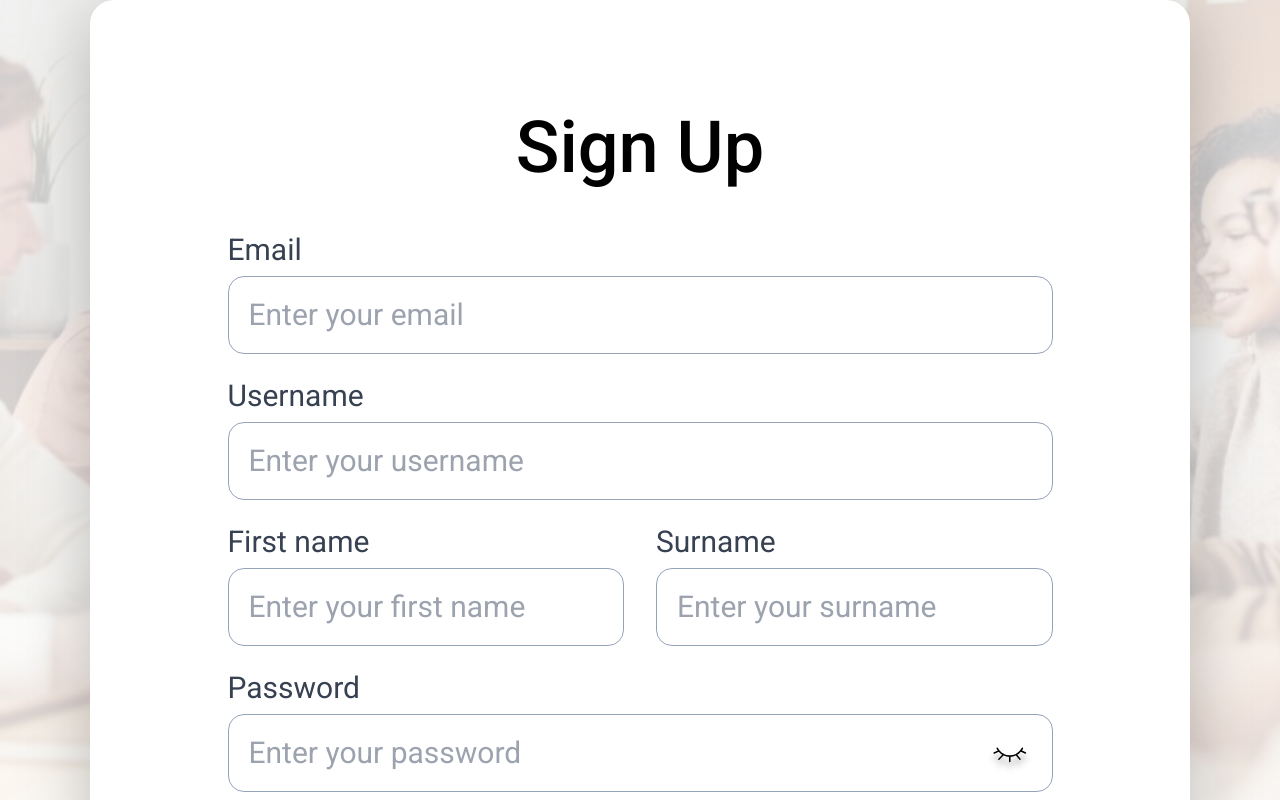
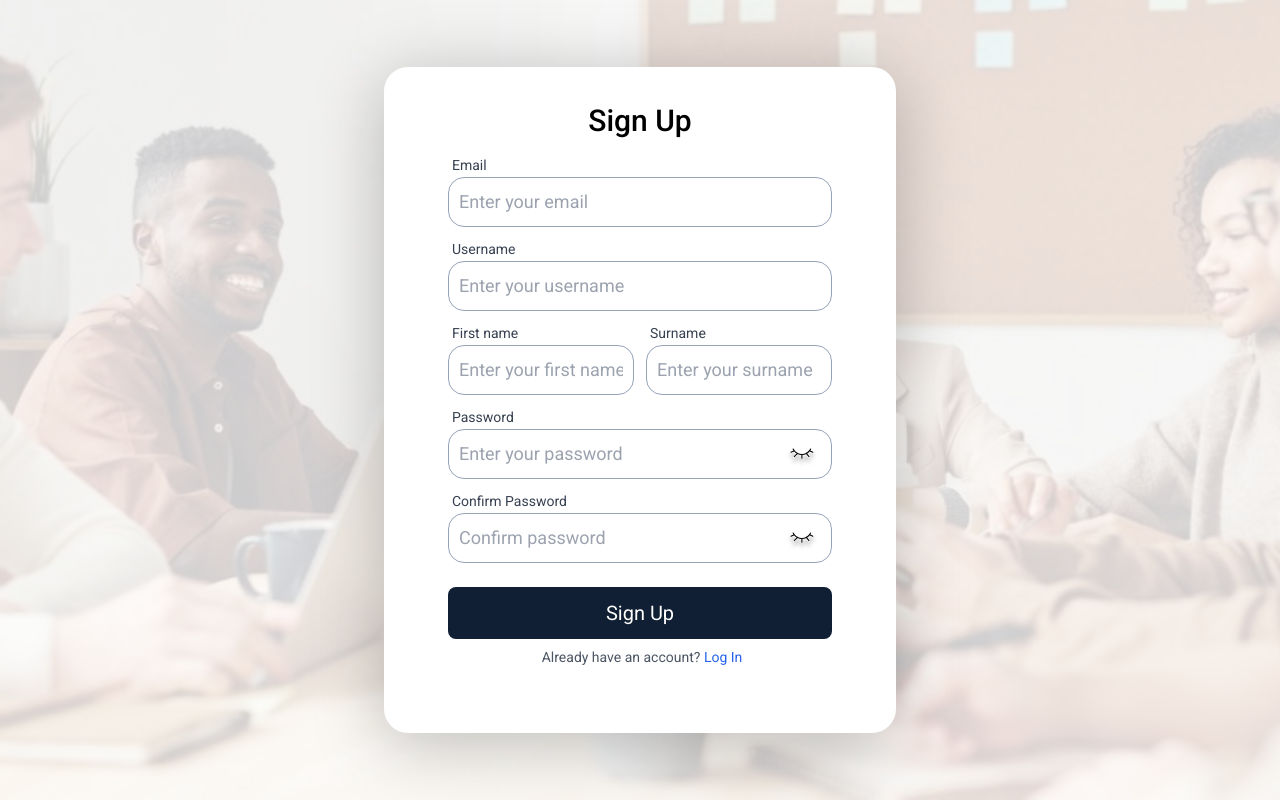
Before and after one commit to Bhanujaya/SE-frontend, a Next.js app: page /register in a window 1280 px wide. Shown: the top 800 px of the page. Built offline with nearby package versions, Linux system fonts and the light colour scheme.

Commit message:
fix size

```diff
--- a/src/app/globals.css
+++ b/src/app/globals.css
@@ -1,6 +1,6 @@
 @import url('https://fonts.googleapis.com/css2?family=Roboto:ital,wght@0,100;0,300;0,400;0,500;0,700;0,900;1,100;1,300;1,400;1,500;1,700;1,900&display=swap');
 .eMessage {
-    @apply text-red-500 text-xl ml-2 mt-1 -mb-4;
+    @apply text-red-500 text-sm ml-2  -mb-3;
 }
 
 @tailwind base;
--- a/src/app/register/page.tsx
+++ b/src/app/register/page.tsx
@@ -67,79 +67,78 @@ export default function Register() {
             opacity: 0.2
           }}
         ></div>
-        <div className='bg-white relative z-10 shadow-4xl rounded-3xl overflow-hidden  my-auto'
-          style={{ width: '1100px', height: '1300px' }}>
+        <div className='bg-white relative z-10 shadow-4xl rounded-3xl overflow-hidden  my-auto w-2/5 h-5/6'>
           <div className="mt-4 flex flex-col items-center justify-center">
-            <h1 className="text-7xl mx-auto mt-24 font-sans font-medium">Sign Up</h1>
-            <form onSubmit={handleSubmit} className="space-y-6 w-full lg:w-3/4 mx-auto mt-12">
+            <h1 className="text-3xl mx-auto mt-5 font-sans font-medium">Sign Up</h1>
+            <form onSubmit={handleSubmit} className="space-y-3 w-full lg:w-3/4 mx-auto mt-4">
               <div>
-                <label className="block text-3xl text-gray-700">Email</label>
+                <label className="ml-1 block text-sm text-gray-700">Email</label>
                 <input
                   type="text"
                   placeholder="Enter your email"
                   value={email}
                   onChange={(e) => setEmail(e.target.value)}
-                  className="mt-2 p-5 w-full text-3xl border border-slate-400 rounded-2xl  focus:outline-customDarkBlue"
+                  className="mt-0.5 p-2.5 w-full text-lg border border-slate-400 rounded-2xl  focus:outline-customDarkBlue"
                 />
                 {errors.email && <p className="eMessage">{errors.email}</p>}
               </div>
 
               <div>
-                <label className="block text-3xl text-gray-700">Username</label>
+                <label className="ml-1 block text-sm text-gray-700">Username</label>
                 <input
                   type="text"
                   placeholder="Enter your username"
                   value={username}
                   onChange={(e) => setUsername(e.target.value)}
-                  className="mt-2 p-5 w-full text-3xl border border-slate-400 rounded-2xl focus:outline-customDarkBlue"
+                  className="mt-0.5 p-2.5 w-full text-lg border border-slate-400 rounded-2xl focus:outline-customDarkBlue"
                 />
                 {errors.username && <p className="eMessage">{errors.username}</p>}
               </div>
 
-              <div className="flex space-x-8">
+              <div className="flex space-x-3">
                 <div className="w-1/2">
-                  <label className="block text-3xl text-gray-700">First name</label>
+                  <label className="ml-1 block text-sm text-gray-700">First name</label>
                   <input
                     type="text"
                     placeholder="Enter your first name"
                     value={firstName}
                     onChange={(e) => setFirstName(e.target.value)}
-                    className="mt-2 p-5 w-full text-3xl border border-slate-400 rounded-2xl focus:outline-customDarkBlue"
+                    className="mt-0.5 p-2.5 w-full text-lg border border-slate-400 rounded-2xl focus:outline-customDarkBlue"
                   />
                   {errors.firstName && <p className="eMessage">{errors.firstName}</p>}
                 </div>
 
                 <div className="w-1/2">
-                  <label className="block text-3xl text-gray-700">Surname</label>
+                  <label className="ml-1 block text-sm text-gray-700">Surname</label>
                   <input
                     type="text"
                     placeholder="Enter your surname"
                     value={surname}
                     onChange={(e) => setSurname(e.target.value)}
-                    className="mt-2 p-5 w-full text-3xl border border-slate-400 rounded-2xl focus:outline-customDarkBlue"
+                    className="mt-0.5 p-2.5 w-full text-lg border border-slate-400 rounded-2xl focus:outline-customDarkBlue"
                   />
                   {errors.surname && <p className="eMessage">{errors.surname}</p>}
                 </div>
               </div>
 
               <div>
-                <label className="block text-3xl text-gray-700">Password</label>
+                <label className="ml-1 block text-sm text-gray-700">Password</label>
                 <div className="relative w-full">
                   <input
                     type={showPassword ? 'text' : 'password'}
                     placeholder="Enter your password"
                     value={password}
                     onChange={(e) => setPassword(e.target.value)}
-                    className="mt-2 p-5 w-full text-3xl border border-slate-400 rounded-2xl focus:outline-customDarkBlue pr-12"
+                    className="mt-0.5 p-2.5 w-full text-lg border border-slate-400 rounded-2xl focus:outline-customDarkBlue pr-12"
                   />
                   <button
                     type="button"
                     onClick={togglePassword}
-                    className="absolute inset-y-0 right-3 top-5 flex items-center text-xl leading-5 focus:outline-none"
+                    className="absolute inset-y-0 right-0 top-2 flex items-center text-xl leading-5 focus:outline-none"
                   >
                     {showPassword ? (
-                      <svg  width="55" height="50" viewBox="0 0 32 32" fill="none" xmlns="http://www.w3.org/2000/svg"> <path d="M22.2991 12.1613C22.2991 12.1613 19.2991 18.1613 12.2991 18.1613C5.29907 18.1613 2.29907 12.1613 2.29907 12.1613C2.29907 12.1613 5.29907 6.16125 12.2991 6.16125C19.2991 6.16125 22.2991 12.1613 22.2991 12.1613Z" stroke="black" stroke-linecap="round"/> <circle cx="12.2991" cy="12.1613" r="3" stroke="black" stroke-linecap="round"/> </svg>                      ) : (
-                      <svg width="55" height="50" viewBox="0 0 35 32" fill="none" xmlns="http://www.w3.org/2000/svg" > <g filter="url(#filter0_d_1_2002)"> <path d="M23.1284 9.16125C23.1284 9.16125 22.8081 9.82861 22.1284 10.6757M15.1284 14.1613C13.5204 14.1613 12.1763 13.749 11.077 13.1613M15.1284 14.1613C16.7364 14.1613 18.0806 13.749 19.1798 13.1613M15.1284 14.1613V17.6613M7.12842 9.16125C7.12842 9.16125 7.48209 9.89807 8.23469 10.806M11.077 13.1613L8.12842 16.1613M11.077 13.1613C9.81761 12.4879 8.87966 11.5841 8.23469 10.806M19.1798 13.1613L21.6284 16.1613M19.1798 13.1613C20.5102 12.4499 21.4819 11.4815 22.1284 10.6757M8.23469 10.806L5.12842 12.1613M22.1284 10.6757L25.1284 12.1613" stroke="black" strokeLinecap="round" /> </g> <defs> <filter id="filter0_d_1_2002" x="-0.871582" y="0.161255" width="39.061" height="38.883" filterUnits="userSpaceOnUse" colorInterpolationFilters="sRGB" > <feFlood floodOpacity="0" result="BackgroundImageFix" /> <feColorMatrix in="SourceAlpha" type="matrix" values="0 0 0 0 0 0 0 0 0 0 0 0 0 0 0 0 0 0 127 0" result="hardAlpha" /> <feOffset dy="4" /> <feGaussianBlur stdDeviation="2" /> <feComposite in2="hardAlpha" operator="out" /> <feColorMatrix type="matrix" values="0 0 0 0 0 0 0 0 0 0 0 0 0 0 0 0 0 0 0.25 0" /> <feBlend mode="normal" in2="BackgroundImageFix" result="effect1_dropShadow_1_2002" /> <feBlend mode="normal" in="SourceGraphic" in2="effect1_dropShadow_1_2002" result="shape" /> </filter> </defs> </svg>
+                      <svg  width="55" height="35" viewBox="0 0 32 32" fill="none" xmlns="http://www.w3.org/2000/svg"> <path d="M22.2991 12.1613C22.2991 12.1613 19.2991 18.1613 12.2991 18.1613C5.29907 18.1613 2.29907 12.1613 2.29907 12.1613C2.29907 12.1613 5.29907 6.16125 12.2991 6.16125C19.2991 6.16125 22.2991 12.1613 22.2991 12.1613Z" stroke="black" stroke-linecap="round"/> <circle cx="12.2991" cy="12.1613" r="3" stroke="black" stroke-linecap="round"/> </svg>                      ) : (
+                      <svg width="55" height="35" viewBox="0 0 35 32" fill="none" xmlns="http://www.w3.org/2000/svg" > <g filter="url(#filter0_d_1_2002)"> <path d="M23.1284 9.16125C23.1284 9.16125 22.8081 9.82861 22.1284 10.6757M15.1284 14.1613C13.5204 14.1613 12.1763 13.749 11.077 13.1613M15.1284 14.1613C16.7364 14.1613 18.0806 13.749 19.1798 13.1613M15.1284 14.1613V17.6613M7.12842 9.16125C7.12842 9.16125 7.48209 9.89807 8.23469 10.806M11.077 13.1613L8.12842 16.1613M11.077 13.1613C9.81761 12.4879 8.87966 11.5841 8.23469 10.806M19.1798 13.1613L21.6284 16.1613M19.1798 13.1613C20.5102 12.4499 21.4819 11.4815 22.1284 10.6757M8.23469 10.806L5.12842 12.1613M22.1284 10.6757L25.1284 12.1613" stroke="black" strokeLinecap="round" /> </g> <defs> <filter id="filter0_d_1_2002" x="-0.871582" y="0.161255" width="39.061" height="38.883" filterUnits="userSpaceOnUse" colorInterpolationFilters="sRGB" > <feFlood floodOpacity="0" result="BackgroundImageFix" /> <feColorMatrix in="SourceAlpha" type="matrix" values="0 0 0 0 0 0 0 0 0 0 0 0 0 0 0 0 0 0 127 0" result="hardAlpha" /> <feOffset dy="4" /> <feGaussianBlur stdDeviation="2" /> <feComposite in2="hardAlpha" operator="out" /> <feColorMatrix type="matrix" values="0 0 0 0 0 0 0 0 0 0 0 0 0 0 0 0 0 0 0.25 0" /> <feBlend mode="normal" in2="BackgroundImageFix" result="effect1_dropShadow_1_2002" /> <feBlend mode="normal" in="SourceGraphic" in2="effect1_dropShadow_1_2002" result="shape" /> </filter> </defs> </svg>
                       )}
                   </button>
                 </div>
@@ -147,23 +146,23 @@ export default function Register() {
               </div>
 
               <div>
-                <label className="block text-3xl text-gray-700">Confirm Password</label>
+                <label className="ml-1 block text-sm text-gray-700">Confirm Password</label>
                 <div className="relative w-full">
                   <input
                     type={showConfirmPassword ? 'text' : 'password'}
                     placeholder="Confirm password"
                     value={confirmPassword}
                     onChange={(e) => setConfirmPassword(e.target.value)}
-                    className="mt-2 p-5 w-full text-3xl border border-slate-400 rounded-2xl focus:outline-customDarkBlue pr-12"
+                    className="mt-0.5 p-2.5 w-full text-lg border border-slate-400 rounded-2xl focus:outline-customDarkBlue pr-12"
                   />
                   <button
                     type="button"
                     onClick={toggleConfirmPassword}
-                    className="absolute inset-y-0 right-3 top-5 flex items-center text-xl leading-5 focus:outline-none"
+                    className="absolute inset-y-0 right-0 top-2 flex items-center text-xl leading-5 focus:outline-none"
                   >
                      {showConfirmPassword ? (
-                      <svg  width="55" height="50" viewBox="0 0 32 32" fill="none" xmlns="http://www.w3.org/2000/svg"> <path d="M22.2991 12.1613C22.2991 12.1613 19.2991 18.1613 12.2991 18.1613C5.29907 18.1613 2.29907 12.1613 2.29907 12.1613C2.29907 12.1613 5.29907 6.16125 12.2991 6.16125C19.2991 6.16125 22.2991 12.1613 22.2991 12.1613Z" stroke="black" stroke-linecap="round"/> <circle cx="12.2991" cy="12.1613" r="3" stroke="black" stroke-linecap="round"/> </svg>                      ) : (
-                      <svg width="55" height="50" viewBox="0 0 35 32" fill="none" xmlns="http://www.w3.org/2000/svg" > <g filter="url(#filter0_d_1_2002)"> <path d="M23.1284 9.16125C23.1284 9.16125 22.8081 9.82861 22.1284 10.6757M15.1284 14.1613C13.5204 14.1613 12.1763 13.749 11.077 13.1613M15.1284 14.1613C16.7364 14.1613 18.0806 13.749 19.1798 13.1613M15.1284 14.1613V17.6613M7.12842 9.16125C7.12842 9.16125 7.48209 9.89807 8.23469 10.806M11.077 13.1613L8.12842 16.1613M11.077 13.1613C9.81761 12.4879 8.87966 11.5841 8.23469 10.806M19.1798 13.1613L21.6284 16.1613M19.1798 13.1613C20.5102 12.4499 21.4819 11.4815 22.1284 10.6757M8.23469 10.806L5.12842 12.1613M22.1284 10.6757L25.1284 12.1613" stroke="black" strokeLinecap="round" /> </g> <defs> <filter id="filter0_d_1_2002" x="-0.871582" y="0.161255" width="39.061" height="38.883" filterUnits="userSpaceOnUse" colorInterpolationFilters="sRGB" > <feFlood floodOpacity="0" result="BackgroundImageFix" /> <feColorMatrix in="SourceAlpha" type="matrix" values="0 0 0 0 0 0 0 0 0 0 0 0 0 0 0 0 0 0 127 0" result="hardAlpha" /> <feOffset dy="4" /> <feGaussianBlur stdDeviation="2" /> <feComposite in2="hardAlpha" operator="out" /> <feColorMatrix type="matrix" values="0 0 0 0 0 0 0 0 0 0 0 0 0 0 0 0 0 0 0.25 0" /> <feBlend mode="normal" in2="BackgroundImageFix" result="effect1_dropShadow_1_2002" /> <feBlend mode="normal" in="SourceGraphic" in2="effect1_dropShadow_1_2002" result="shape" /> </filter> </defs> </svg>
+                      <svg  width="55" height="35" viewBox="0 0 32 32" fill="none" xmlns="http://www.w3.org/2000/svg"> <path d="M22.2991 12.1613C22.2991 12.1613 19.2991 18.1613 12.2991 18.1613C5.29907 18.1613 2.29907 12.1613 2.29907 12.1613C2.29907 12.1613 5.29907 6.16125 12.2991 6.16125C19.2991 6.16125 22.2991 12.1613 22.2991 12.1613Z" stroke="black" stroke-linecap="round"/> <circle cx="12.2991" cy="12.1613" r="3" stroke="black" stroke-linecap="round"/> </svg>                      ) : (
+                      <svg width="55" height="35" viewBox="0 0 35 32" fill="none" xmlns="http://www.w3.org/2000/svg" > <g filter="url(#filter0_d_1_2002)"> <path d="M23.1284 9.16125C23.1284 9.16125 22.8081 9.82861 22.1284 10.6757M15.1284 14.1613C13.5204 14.1613 12.1763 13.749 11.077 13.1613M15.1284 14.1613C16.7364 14.1613 18.0806 13.749 19.1798 13.1613M15.1284 14.1613V17.6613M7.12842 9.16125C7.12842 9.16125 7.48209 9.89807 8.23469 10.806M11.077 13.1613L8.12842 16.1613M11.077 13.1613C9.81761 12.4879 8.87966 11.5841 8.23469 10.806M19.1798 13.1613L21.6284 16.1613M19.1798 13.1613C20.5102 12.4499 21.4819 11.4815 22.1284 10.6757M8.23469 10.806L5.12842 12.1613M22.1284 10.6757L25.1284 12.1613" stroke="black" strokeLinecap="round" /> </g> <defs> <filter id="filter0_d_1_2002" x="-0.871582" y="0.161255" width="39.061" height="38.883" filterUnits="userSpaceOnUse" colorInterpolationFilters="sRGB" > <feFlood floodOpacity="0" result="BackgroundImageFix" /> <feColorMatrix in="SourceAlpha" type="matrix" values="0 0 0 0 0 0 0 0 0 0 0 0 0 0 0 0 0 0 127 0" result="hardAlpha" /> <feOffset dy="4" /> <feGaussianBlur stdDeviation="2" /> <feComposite in2="hardAlpha" operator="out" /> <feColorMatrix type="matrix" values="0 0 0 0 0 0 0 0 0 0 0 0 0 0 0 0 0 0 0.25 0" /> <feBlend mode="normal" in2="BackgroundImageFix" result="effect1_dropShadow_1_2002" /> <feBlend mode="normal" in="SourceGraphic" in2="effect1_dropShadow_1_2002" result="shape" /> </filter> </defs> </svg>
                       )}
                   </button>
                 </div>
@@ -171,10 +170,10 @@ export default function Register() {
               </div>
 
               <div>
-                <button type="submit" className="w-full bg-customDarkBlue text-3xl text-white p-5 rounded-lg hover:bg-sky-950 focus:outline-none focus:bg-sky-950 transition-colors duration-300 mt-3">Sign Up</button>
+                <button type="submit" className="w-full bg-customDarkBlue text-xl text-white p-3 rounded-lg hover:bg-sky-950 focus:outline-none focus:bg-sky-950 transition-colors duration-300 mt-3">Sign Up</button>
               </div>
             </form>
-            <div className="mt-4 text-2xl text-gray-600 text-center">
+            <div className="ml-1 mt-2 block text-sm text-gray-600 text-center">
               <p>Already have an account? <Link href="/login" className="text-blue-600 hover:underline">Log In</Link></p>
             </div>
           </div>
```
Also changed, not shown: src/app/login/page.tsx (+13 -13 lines).
